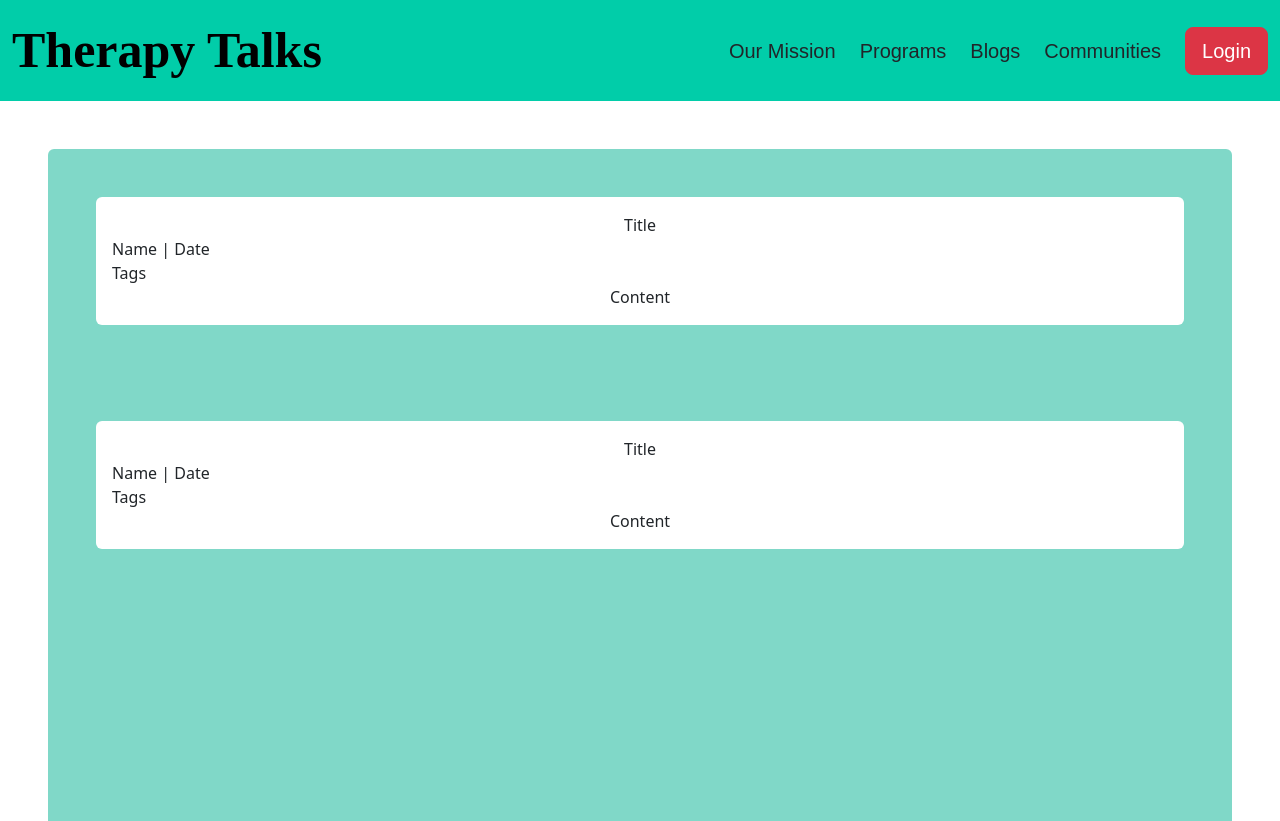
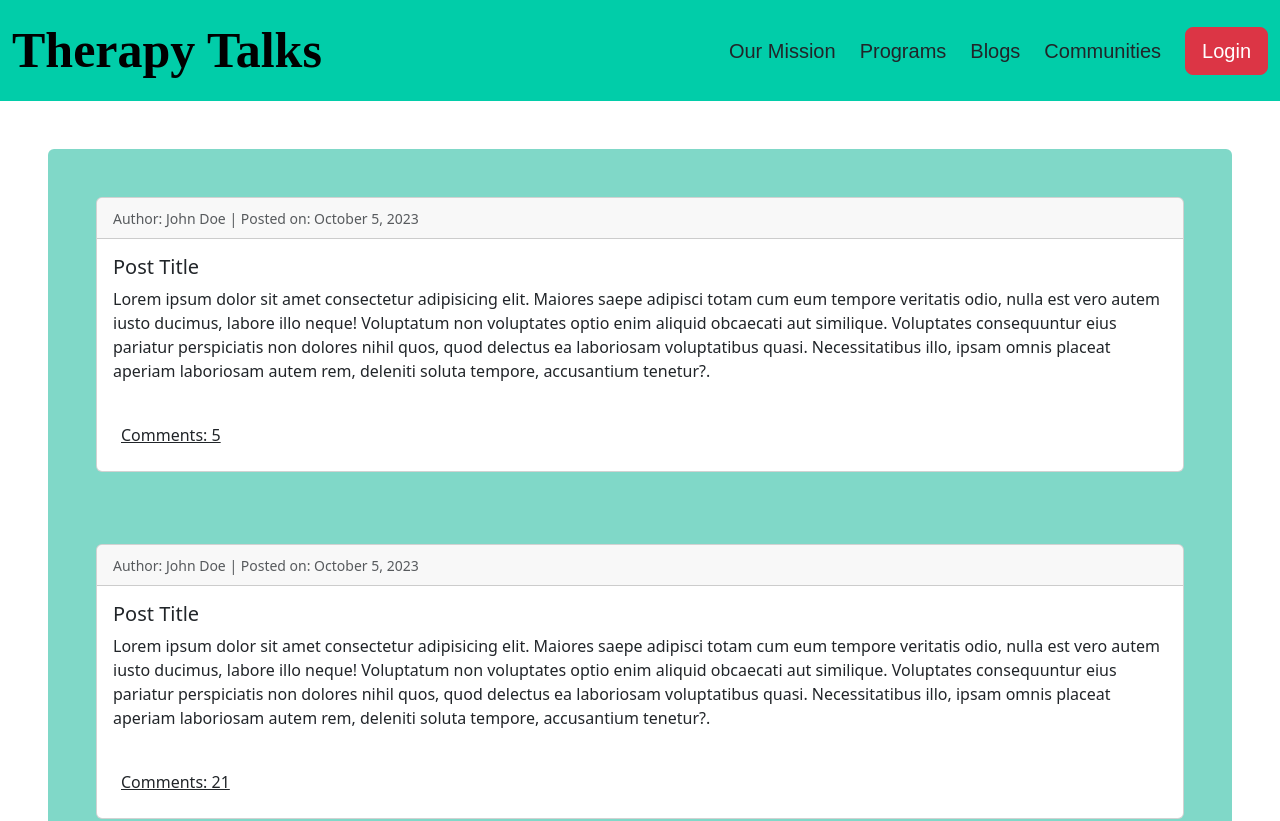
Before and after one commit to vichekaoeun/GDSC-2024, a React app: page /blog in a window 1280 px wide. Shown: the top 821 px of the page. Built offline with nearby package versions, Linux system fonts and the light colour scheme; no server answers.

Commit message:
change boilerplate of blog page

```diff
--- a/src/pages/Blogs.js
+++ b/src/pages/Blogs.js
@@ -3,6 +3,7 @@ import Nav from '../components/Nav';
 import '../scss/style.scss';
 import '../scss/_variables.scss';
 import './blog.css';
+import SingleProject from "../components/single-project";
 
 export default function Blog() {
     return (
@@ -11,40 +12,30 @@ export default function Blog() {
                 <Nav />
             </div>
             <div className="post-bg rounded m-5 min-vh-100" style={{ display: 'flex', flexDirection: 'column' }}>
-                <div className="rounded m-5 bg-white">
-                    <div className="m-3">
-                        <div>
-                            <div className="row justify-content-center">
-                                Title
-                            </div>
-                            <div>
-                                Name | Date
-                            </div>
-                        </div>
-                        <div>
-                            Tags
-                        </div>
-                        <div className="row justify-content-center">
-                            Content
-                        </div>
+                <div className="card mb-4 m-5">
+                    {/* Post Details */}
+                    <div className="card-header">
+                        <small className="text-muted">Author: John Doe | Posted on: October 5, 2023</small>
+                    </div>
+                    <div className="card-body">
+                        <h5 className="card-title">Post Title</h5>
+                        <p className="card-text">Lorem ipsum dolor sit amet consectetur adipisicing elit. Maiores saepe adipisci totam cum eum tempore veritatis odio, nulla est vero autem iusto ducimus, labore illo neque! Voluptatum non voluptates optio enim aliquid obcaecati aut similique. Voluptates consequuntur eius pariatur perspiciatis non dolores nihil quos, quod delectus ea laboriosam voluptatibus quasi. Necessitatibus illo, ipsam omnis placeat aperiam laboriosam autem rem, deleniti soluta tempore, accusantium tenetur?.</p>
+                    </div>
+                    <div className="p-4">
+                        <u>Comments: 5</u>
                     </div>
                 </div>
-                <div className="rounded m-5 bg-white">
-                    <div className="m-3">
-                        <div>
-                            <div className="row justify-content-center">
-                                Title
-                            </div>
-                            <div>
-                                Name | Date
-                            </div>
-                        </div>
-                        <div>
-                            Tags
-                        </div>
-                        <div className="row justify-content-center">
-                            Content
-                        </div>
+                <div className="card mb-4 m-5">
+                    {/* Post Details */}
+                    <div className="card-header">
+                        <small className="text-muted">Author: John Doe | Posted on: October 5, 2023</small>
+                    </div>
+                    <div className="card-body">
+                        <h5 className="card-title">Post Title</h5>
+                        <p className="card-text">Lorem ipsum dolor sit amet consectetur adipisicing elit. Maiores saepe adipisci totam cum eum tempore veritatis odio, nulla est vero autem iusto ducimus, labore illo neque! Voluptatum non voluptates optio enim aliquid obcaecati aut similique. Voluptates consequuntur eius pariatur perspiciatis non dolores nihil quos, quod delectus ea laboriosam voluptatibus quasi. Necessitatibus illo, ipsam omnis placeat aperiam laboriosam autem rem, deleniti soluta tempore, accusantium tenetur?.</p>
+                    </div>
+                    <div className="p-4">
+                        <u>Comments: 21</u>
                     </div>
                 </div>
             </div>
```
Also changed, not shown: 1 other file (tests, documents, lock files or other folders).
